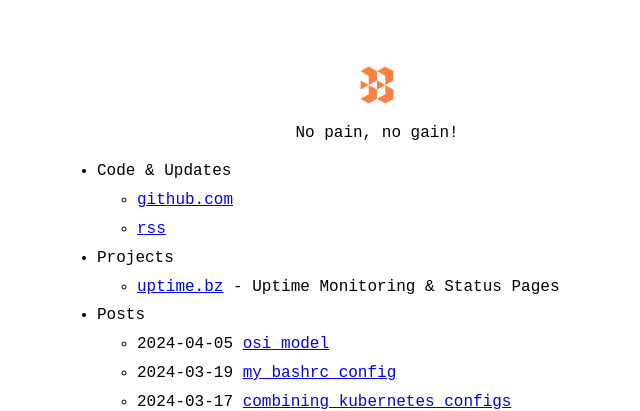
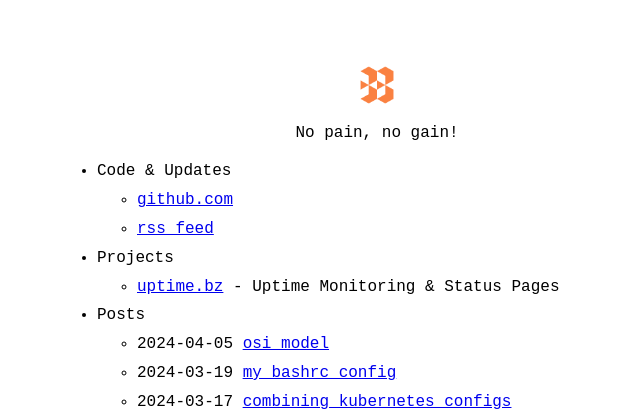
Before and after one commit to olegbukatchuk/bukatch.uk, a Jekyll site: the page built from index.md, in a window 1280 px wide. Shown: the top 411 px of the page, without its empty margins (263-903 px from the left). Built offline with Jekyll 4.4.1, drawn with Linux system fonts in a browser that asks for light colours.

Commit message:
fix rss link

```diff
--- a/_data/menu.yml
+++ b/_data/menu.yml
@@ -6,7 +6,7 @@ entries:
     entries:
       - title: github.com
         url: https://github.com/olegbukatchuk
-      - title: rss
+      - title: rss feed
         url: feed.xml
 
   - title: Projects
```
